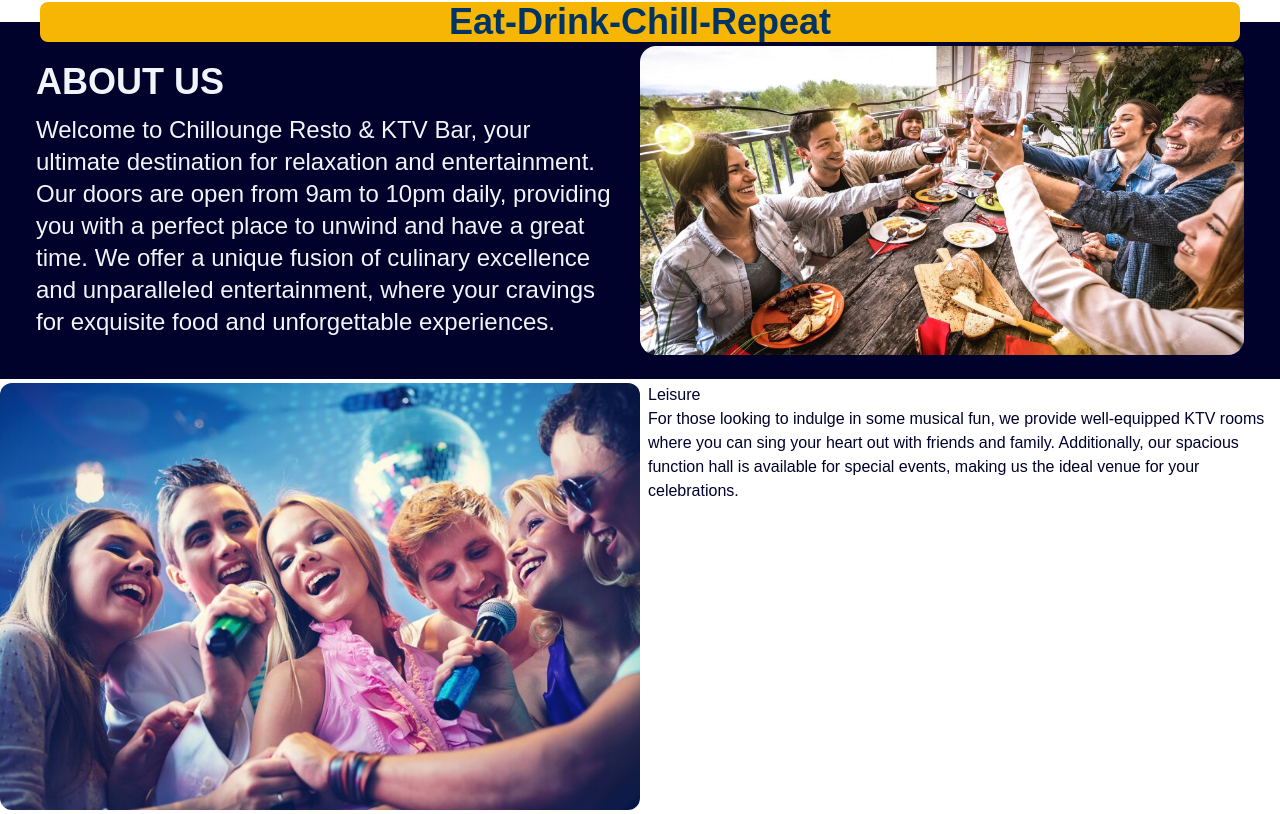
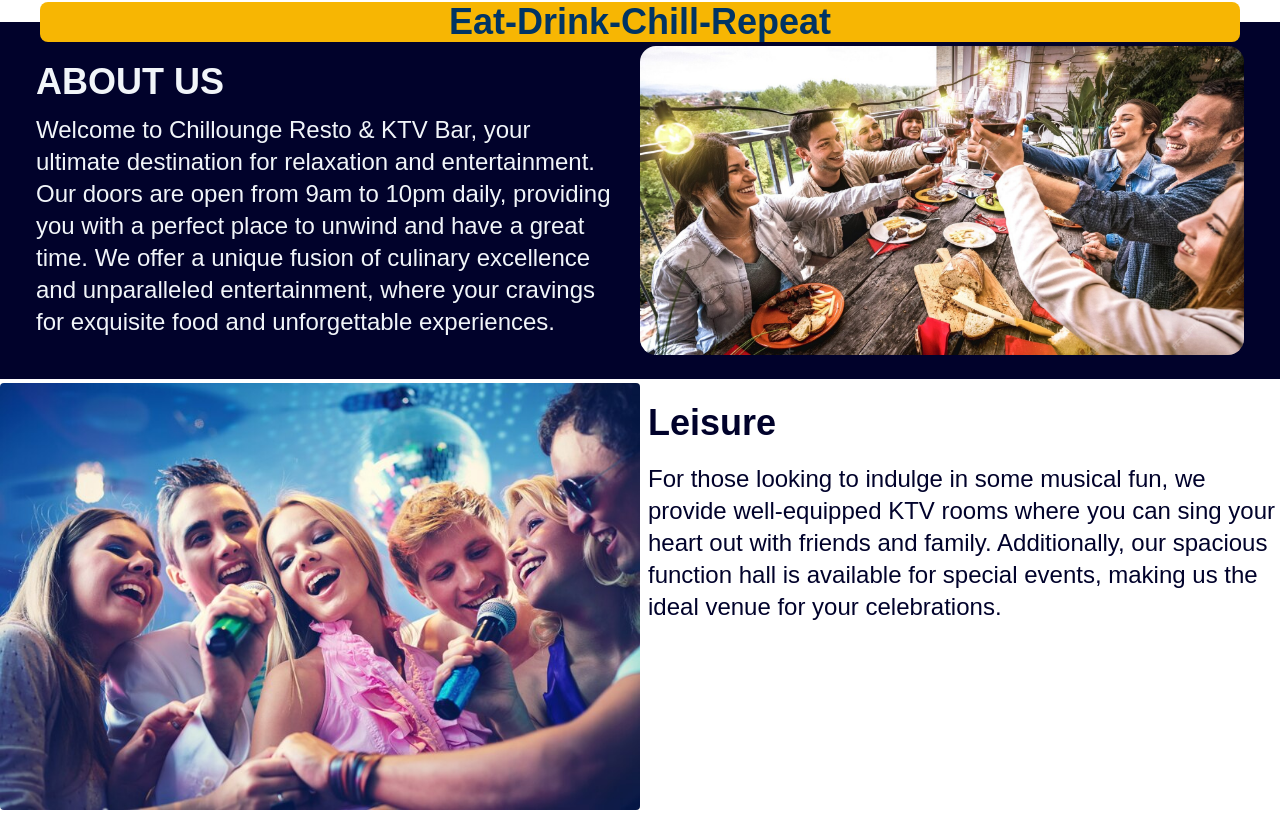
Before and after one commit to marpaul14/chillounge-resto, a React (Vite) app: page / in a window 1280 px wide. Shown: the part 674-1488 px from the top of the page. Built offline with nearby package versions, Linux system fonts and the light colour scheme.

Commit message:
need to change leisure img to fit large view

```diff
--- a/src/components/About.jsx
+++ b/src/components/About.jsx
@@ -5,7 +5,7 @@
     <div className="bg-[#01022b] text-slate-100  w-full mx-auto px-4">
       <div className="px-5 py-6 grid grid-cols-2 w-full ">
         <div className="py-4 pr-5">
-          <h1 className="font-semibold text-2xl pb-3 lg:text-4xl">ABOUT US</h1>
+          <h1 className="font-semibold text-2xl pb-3 lg:text-4xl ">ABOUT US</h1>
           <p className="lg:text-2xl">
             Welcome to Chillounge Resto & KTV Bar, your ultimate destination for
             relaxation and entertainment. Our doors are open from 9am to 10pm
--- a/src/components/Leisure.jsx
+++ b/src/components/Leisure.jsx
@@ -4,12 +4,12 @@
   return (
     <div className="py-1 mx-auto ">
       <div className="grid grid-cols-2 w-full space-x-2 text-[#01022b]">
-        <div>
-          <img src={KaraokeImg} className="rounded-xl" />
+        <div className="">
+          <img src={KaraokeImg} className="rounded" />
         </div>
-        <div className="">
-          <h1>Leisure</h1>
-          <p>
+        <div className="pt-5 lg:pl-[-10]">
+          <h1 className="text-2xl font-semibold lg:text-4xl">Leisure</h1>
+          <p className="mt-3 lg:text-2xl lg:mt-5">
             For those looking to indulge in some musical fun, we provide
             well-equipped KTV rooms where you can sing your heart out with
             friends and family. Additionally, our spacious function hall is
```
